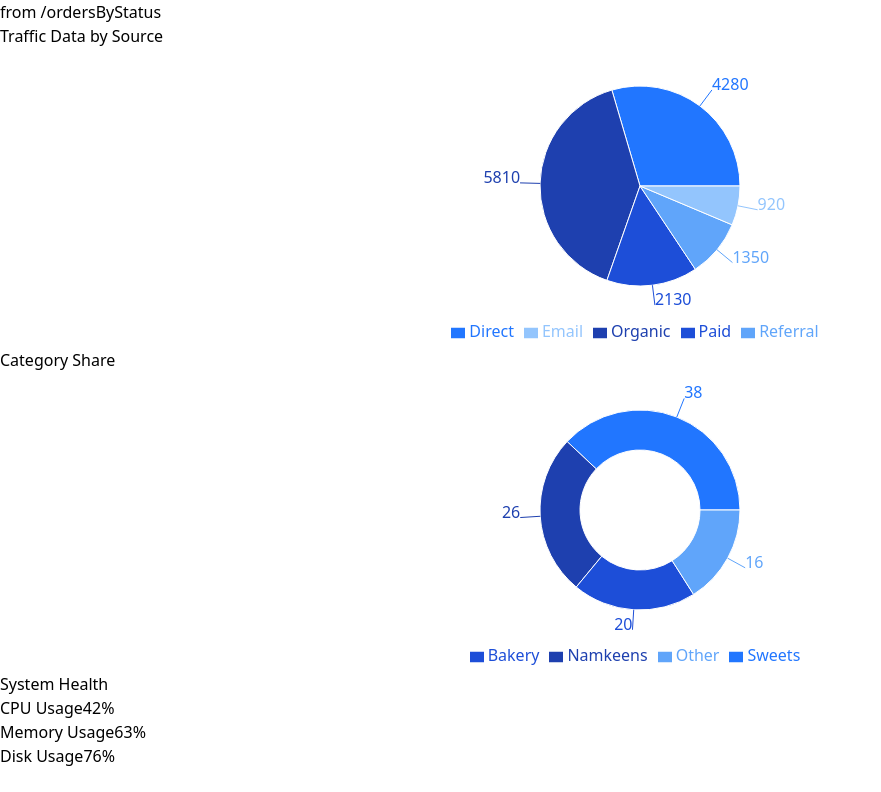
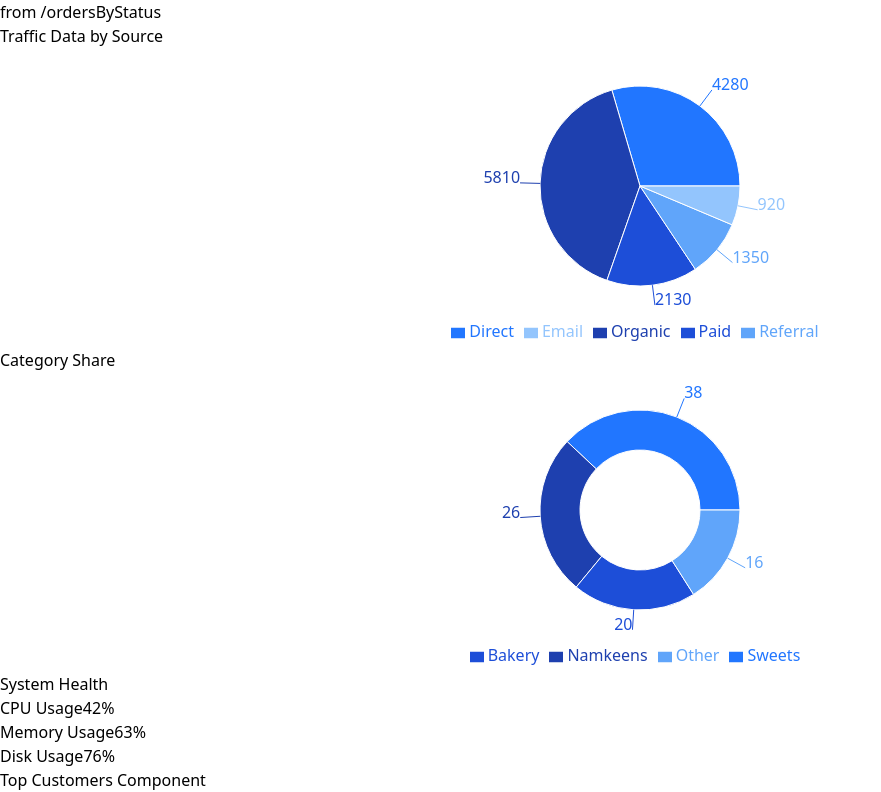
Before and after one commit to baqar-abbas/admin-dashboard, a React (Vite) app: page / in a window 1280 px wide. Shown: the part 742-1534 px from the top of the page, without its empty margins (0-881 px from the left). Before the commit the page ends 1510 px from the top, so only its background shows below. Built offline with nearby package versions, Linux system fonts and the light colour scheme; data requests are answered from the project's data file.

Commit message:
Import the Top customers component in Dasbboard page

```diff
--- a/src/pages/Dashboard.jsx
+++ b/src/pages/Dashboard.jsx
@@ -5,6 +5,7 @@
 import TrafficBySourceChart from "../components/charts/TrafficBySourceChart";
 import CategoryShareChart from "../components/charts/CategoryShareChart";
 import SystemHealth from "../components/SystemHealth";
+import TopCustomers from "../components/TopCustomers";
 
 const Dashboard = () => {
   return (
@@ -34,6 +35,11 @@
       <div className="grid grid-cols-1 gap-6 mb-10">
         <SystemHealth />
       </div>
+
+      {/* Top Customers */}
+      <div className="grid grid-cols-1 gap-6 mb-10">
+        <TopCustomers />
+      </div>
     </div>
   );
 };
```
